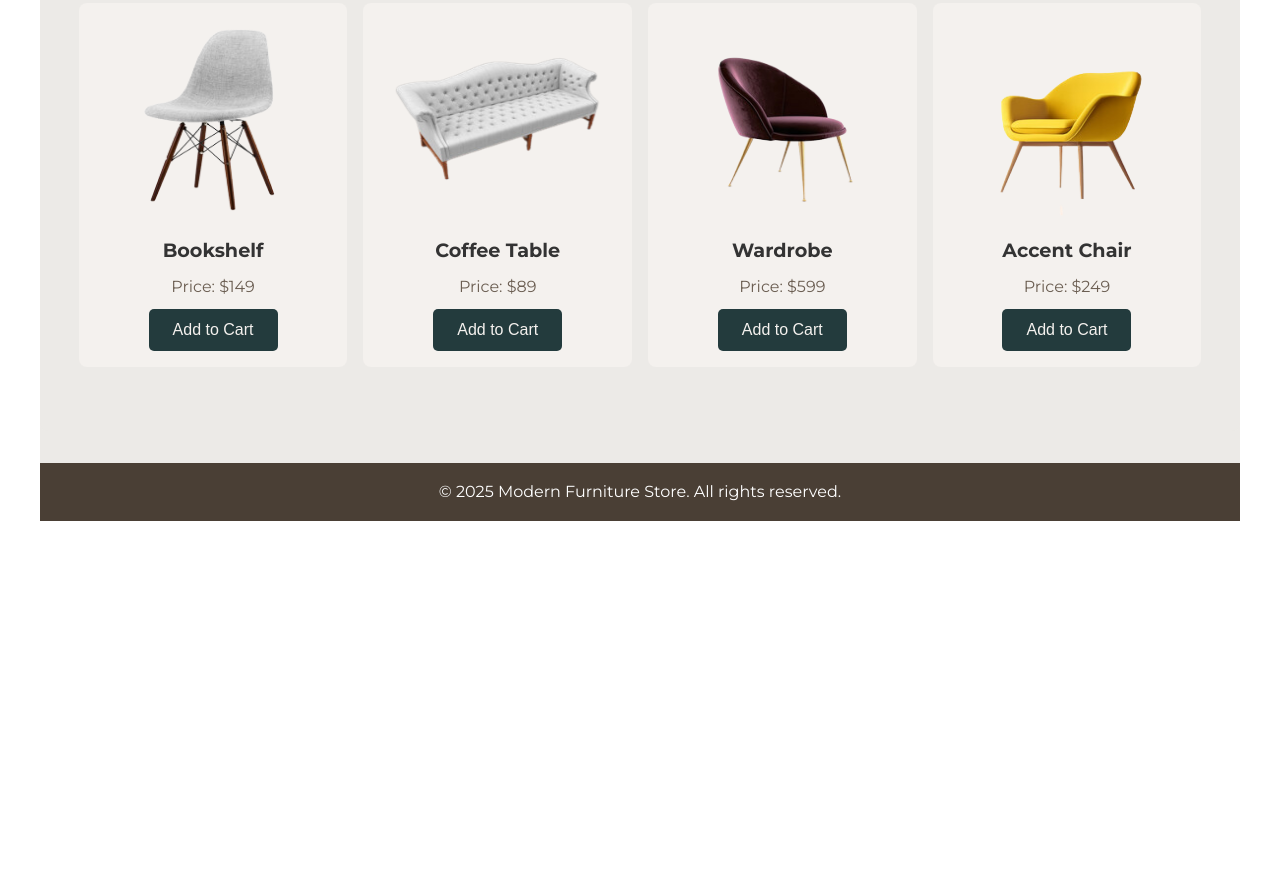
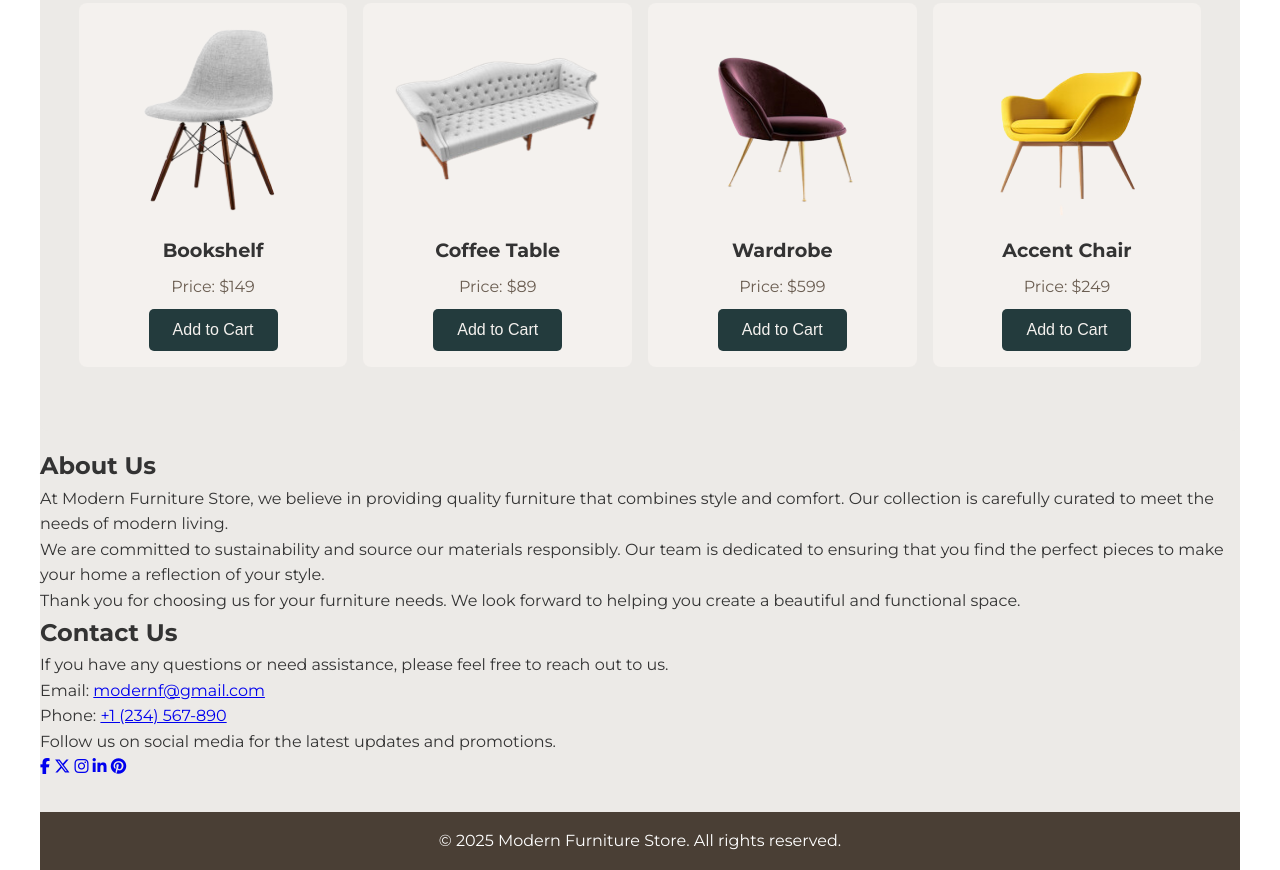
Before and after one commit to paulmagadi/Furniture-Store, a plain HTML site: page index.html in a window 1280 px wide. Shown: the part 1167-2037 px from the top of the page. Before the commit the page ends 1688 px from the top, so only its background shows below. Drawn offline with Linux system fonts and the light colour scheme.

Commit message:
modified:   index.html 	modified:   main.css

```diff
--- a/index.html
+++ b/index.html
@@ -63,11 +63,38 @@
                     <p class="description">A stylish and comfortable sofa that fits any modern living room.</p>
                     <button class="add-to-cart btn-primary">Add to Cart</button>
                 </div> -->
+            </div>
+        </section>
+
+        <section class="about">
+            <h2>About Us</h2>
+            <p>At Modern Furniture Store, we believe in providing quality furniture that combines style and comfort. Our
+                collection is carefully curated to meet the needs of modern living.</p>
+            <p>We are committed to sustainability and source our materials responsibly. Our team is dedicated to
+                ensuring that you find the perfect pieces to make your home a reflection of your style.</p>
+            <p>Thank you for choosing us for your furniture needs. We look forward to helping you create a beautiful and
+                functional space.</p>
+
+        </section>
+
+        <section class="contact">
+            <h2>Contact Us</h2>
+            <p>If you have any questions or need assistance, please feel free to reach out to us.</p>
+            <p>Email: <a href="mailto:modernf@gmail.com">modernf@gmail.com</a></p>
+            <p>Phone: <a href="tel:+1234567890">+1 (234) 567-890</a></p>
+            <p>Follow us on social media for the latest updates and promotions.</p>
+            <div class="social-icons">
+                <a href="#" class="social-icon"><i class="fa-brands fa-facebook-f"></i></a>
+                <a href="#" class="social-icon"><i class="fa-brands fa-x-twitter"></i></a>
+                <a href="#" class="social-icon"><i class="fa-brands fa-instagram"></i></a>
+                <a href="#" class="social-icon"><i class="fa-brands fa-linkedin-in"></i></a>
+                <a href="#" class="social-icon"><i class="fa-brands fa-pinterest"></i></a>
+            </div>
+        </section>
 
 
 
-            </div>
-        </section>
+
         <footer>
             &copy; 2025 Modern Furniture Store. All rights reserved.
         </footer>
--- a/main.css
+++ b/main.css
@@ -285,7 +285,7 @@ footer {
 .confirm-remove-modal {
     position: fixed;
     top: 10px;
-    right: -300px; /* Start off-screen */
+    right: -50%; /* Start off-screen */
     width: 90%;
     max-width: 400px;
     height: auto;
@@ -359,8 +359,8 @@ footer {
 
 .alert {
     padding: 10px;
-    color: var(--primary-color);
-    background-color: var(--accent-color);
+    background-color: var(--secondary-color);
+    color: var(--accent-color);
     position: fixed;
     top: 10px;
     left: 50%;
```
